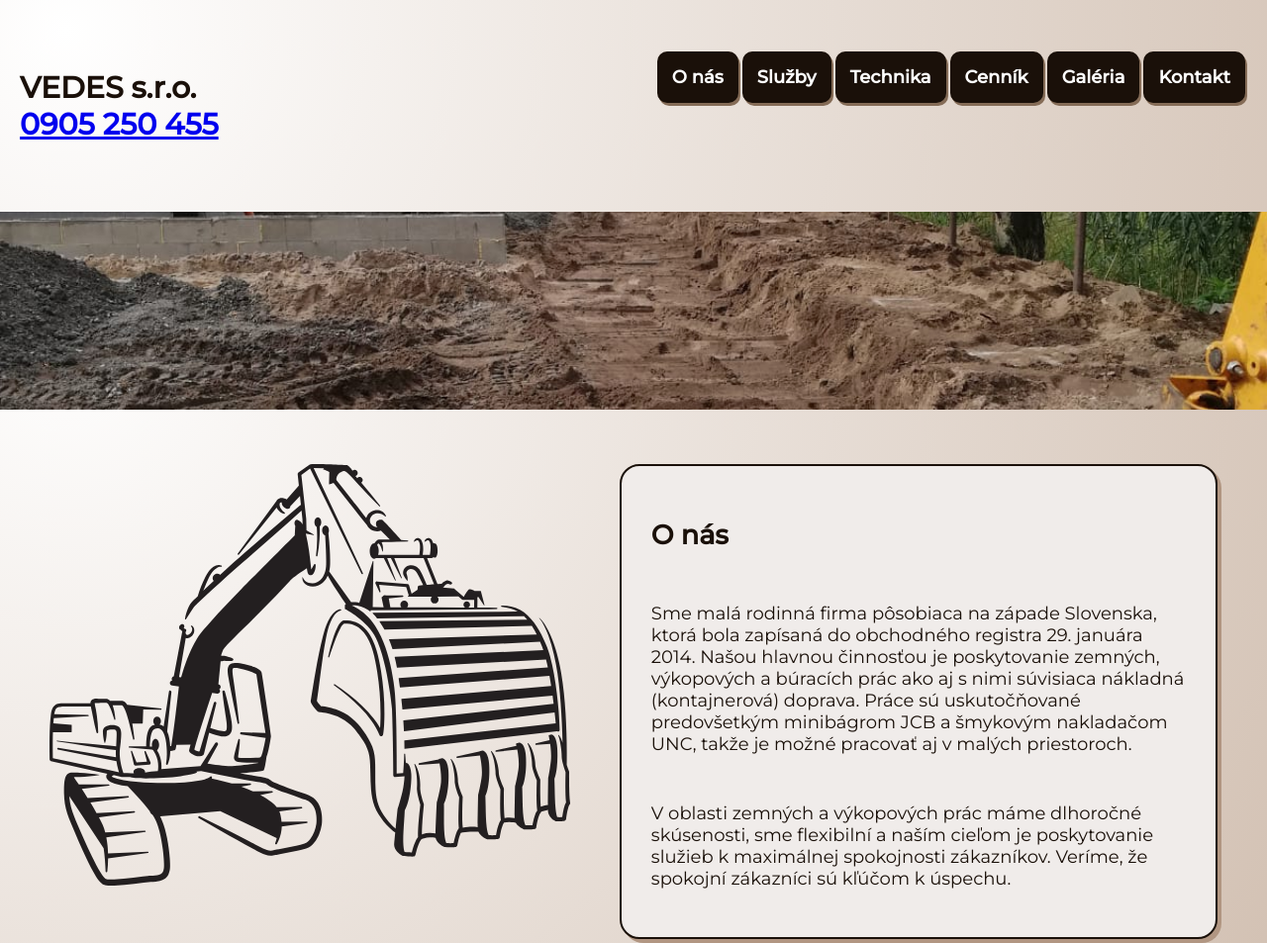
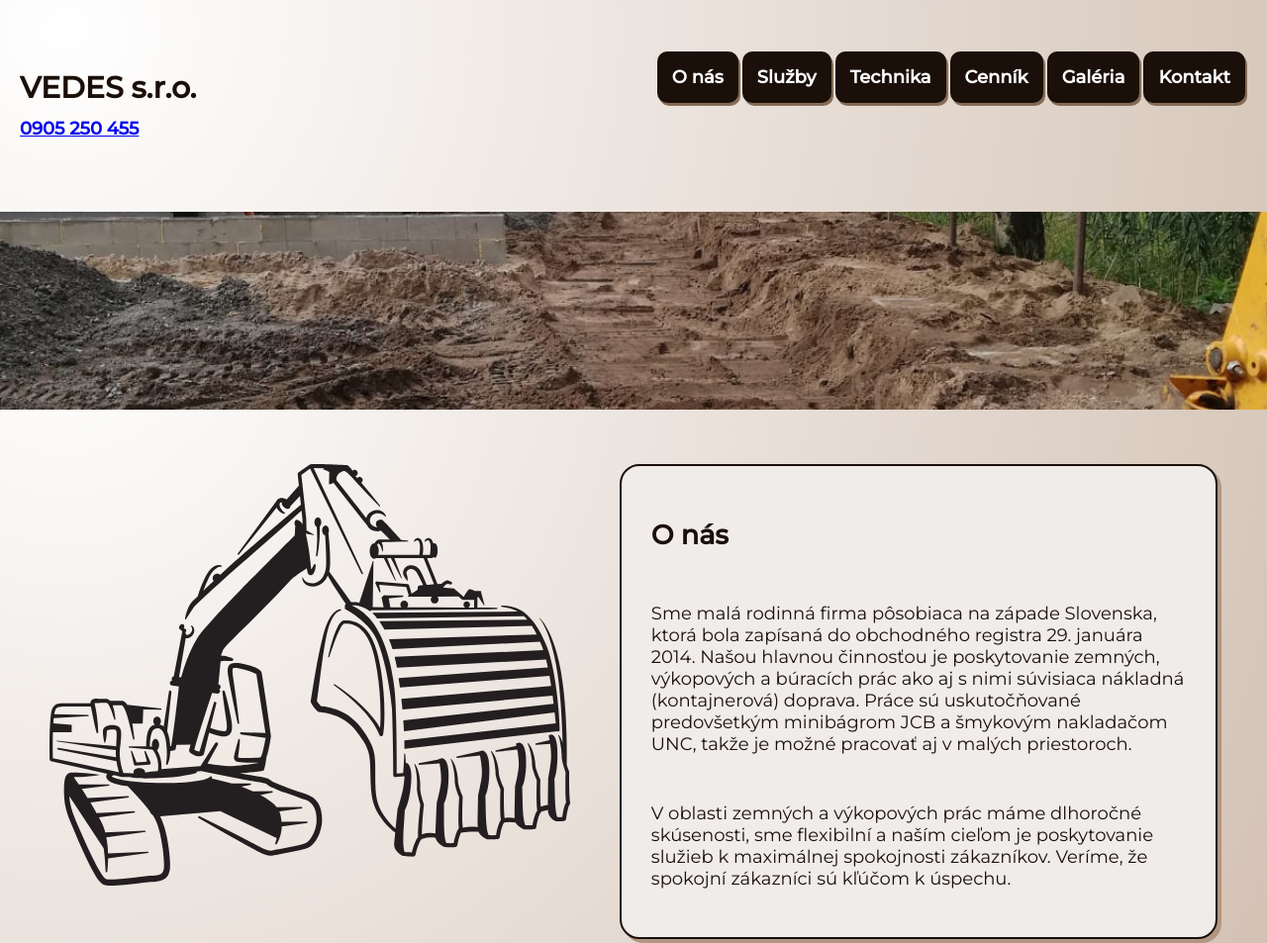
Before and after one commit to SabinaJarabkova/VEDESsro, an Eleventy site: page index.html in a window 1280 px wide. Shown: the top 953 px of the page at 99% size. Built offline with nearby package versions, Linux system fonts and the light colour scheme; Eleventy itself is replaced by a stand-in of ours; files that its build step writes are made by us from their sources; a script that the page names is missing.

Commit message:
nadpis uprava velkosti

```diff
--- a/_includes/sablona.njk
+++ b/_includes/sablona.njk
@@ -25,7 +25,7 @@
         <div class="header__hlavicka">
           <div class="header__title">
             <h1 class="header__nazov"><strong>VEDES s.r.o.</strong><br>
-              <a href="tel:+421905250455">0905 250 455</a>
+              <a class="telcislo" href="tel:+421905250455">0905 250 455</a>
             </h1>
           </div>
           <!-- <div class="header__image">
--- a/css/style.scss
+++ b/css/style.scss
@@ -39,6 +39,9 @@ body {
 }
 
 /* SABLONA !!!*/
+.telcislo {
+  font-size: 18px;
+}
 
 .header {
 	width: $width;
@@ -55,7 +58,7 @@ body {
 	  }
 
 	&__nazov {
-		font-size: 24px;
+		font-size: 26px;
 
 		@media screen and (min-width: 900px) {
 			font-size: 30px;
```
Also changed, not shown: css/style.css, 1 other file.
